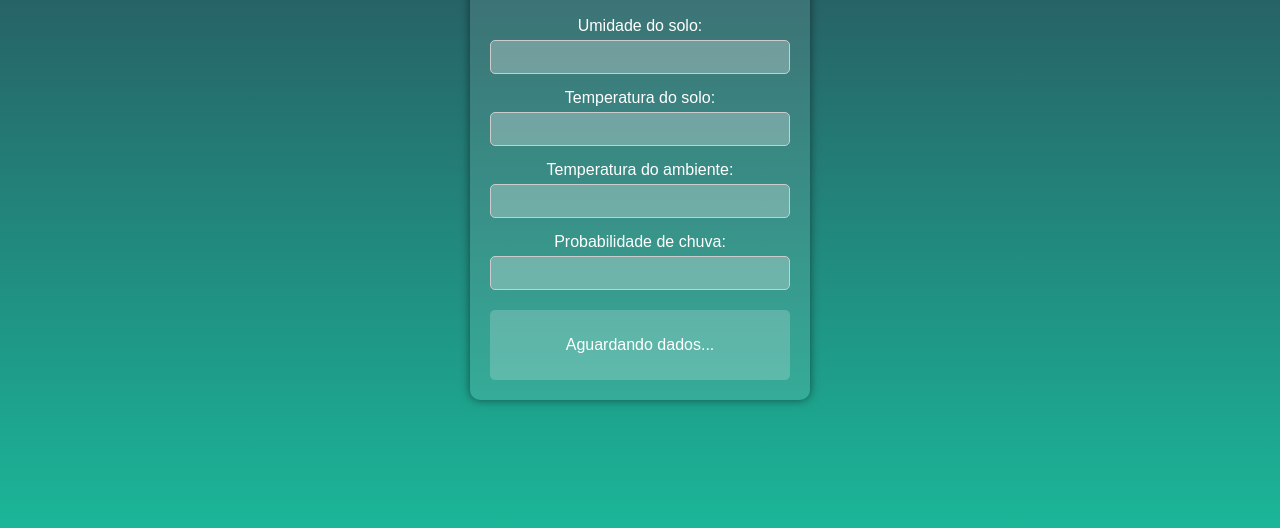
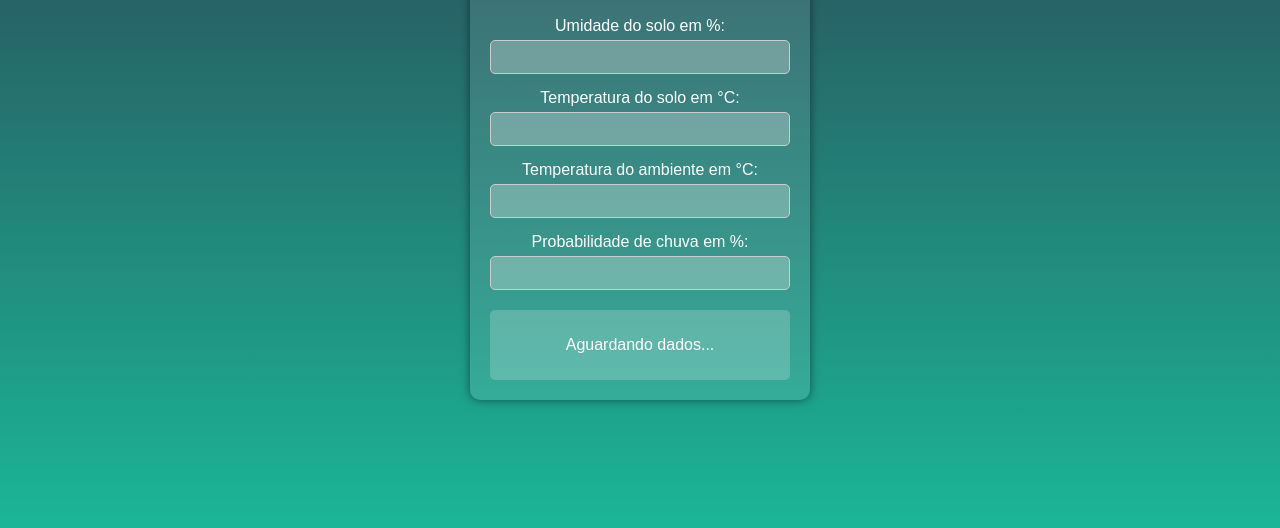
Before and after one commit to Carrielti/Project-MACS, a plain HTML site: page index.html in a window 1280 px wide. Shown: the part 234-762 px from the top of the page. Drawn offline with Linux system fonts and the light colour scheme; no server answers.

Commit message:
Update index.html

```diff
--- a/index.html
+++ b/index.html
@@ -10,19 +10,19 @@
     <div class="container">
         <h1>MACS</h1>
         <div class="input-group">
-            <label for="umidade">Umidade do solo:</label>
+            <label for="umidade">Umidade do solo em %:</label>
             <input type="number" id="umidade" name="umidade" disabled>
         </div>
         <div class="input-group">
-            <label for="temperatura-solo">Temperatura do solo:</label>
+            <label for="temperatura-solo">Temperatura do solo em °C:</label>
             <input type="number" id="temperatura-solo" name="temperatura-solo" disabled>
         </div>
         <div class="input-group">
-            <label for="temperatura-ambiente">Temperatura do ambiente:</label>
+            <label for="temperatura-ambiente">Temperatura do ambiente em °C:</label>
             <input type="number" id="temperatura-ambiente" name="temperatura-ambiente" disabled>
         </div>
         <div class="input-group">
-            <label for="probabilidade-chuva">Probabilidade de chuva:</label>
+            <label for="probabilidade-chuva">Probabilidade de chuva em %:</label>
             <input type="number" id="probabilidade-chuva" name="probabilidade-chuva" disabled>
         </div>
         <div class="status">
```
